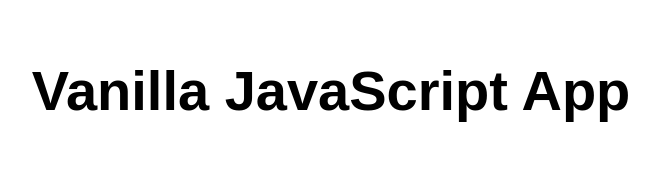
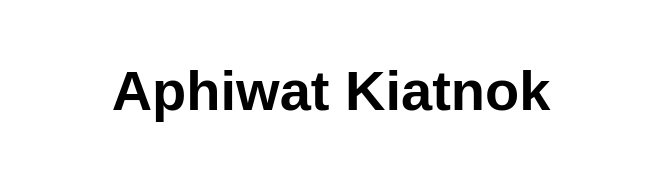
Before and after one commit to YYunity/Over.on, a plain HTML site: page src/index.html in a window 1280 px wide. Shown: the whole page, without its empty margins (309-968 px from the left). Drawn offline with Linux system fonts and the light colour scheme.

Commit message:
Update index.html

```diff
--- a/src/index.html
+++ b/src/index.html
@@ -10,7 +10,7 @@
 
 <body>
   <main>
-    <h1>Vanilla JavaScript App</h1>
+    <h1>Aphiwat Kiatnok</h1>
   </main>
 </body>
 
```
